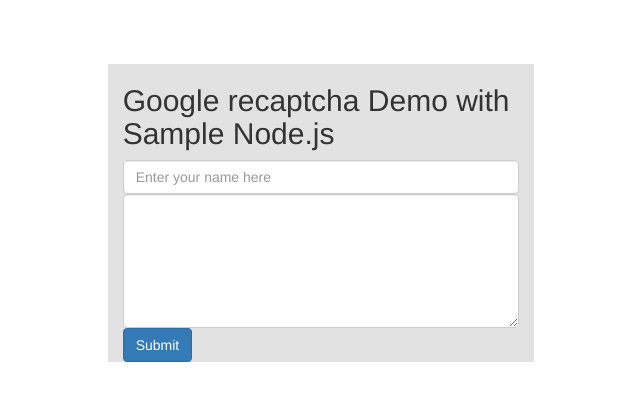
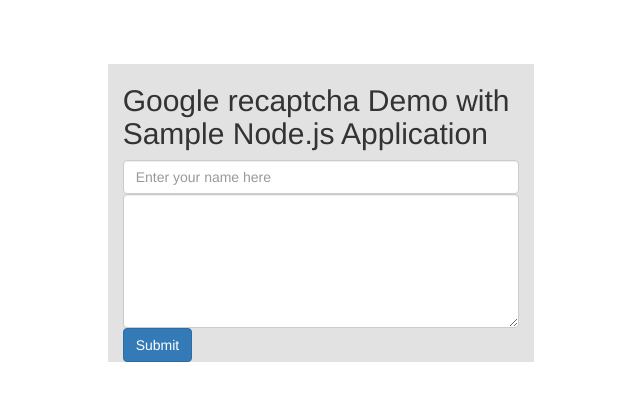
Before and after one commit to suresh938/demo, a website: page index.html in a window 1280 px wide. Shown: the whole page, without its empty margins (319-959 px from the left). Drawn offline with nearby package versions, Linux system fonts and the light colour scheme; some packages are replaced by stand-ins of ours; a script that the page names is missing.

Commit message:
Update index.html

```diff
--- a/index.html
+++ b/index.html
@@ -1,7 +1,7 @@
 <!DOCTYPE html>
 <html>
   <head>
-    <title>Google recapcha demo using nodejs - JSON World</title>
+    <title>Google recapcha demo using nodejs</title>
     <link rel="stylesheet" href="https://maxcdn.bootstrapcdn.com/bootstrap/3.4.0/css/bootstrap.min.css">
     <script src='https://www.google.com/recaptcha/api.js'></script>
   </head>
@@ -9,7 +9,7 @@
   </head>
   <body>
     <div class='form-group col-md-4 col-md-offset-4' style="background-color:#e2e2e2; margin-top:5%;">
-    <h2>Google recaptcha Demo with Sample Node.js</h2>
+    <h2>Google recaptcha Demo with Sample Node.js Application</h2>
       <form id="contact_us_form" action='/submit' method="post">
           <input class="form-control" type="text" placeholder="Enter your name here" size="50">
           <textarea class="form-control" name="comment" rows="6" cols="40"></textarea>
```
